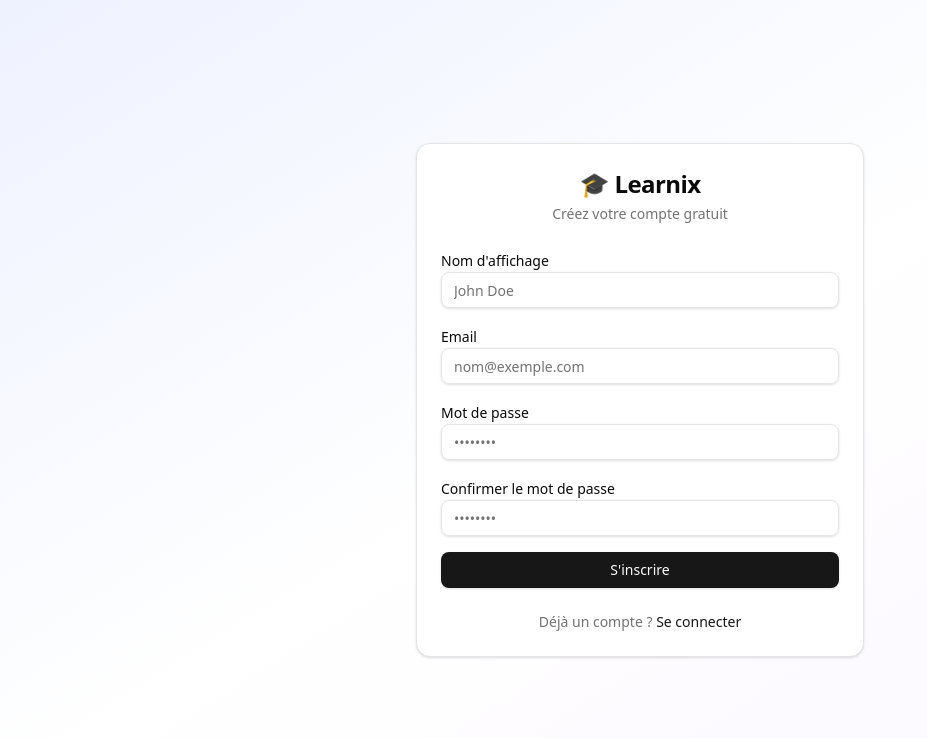
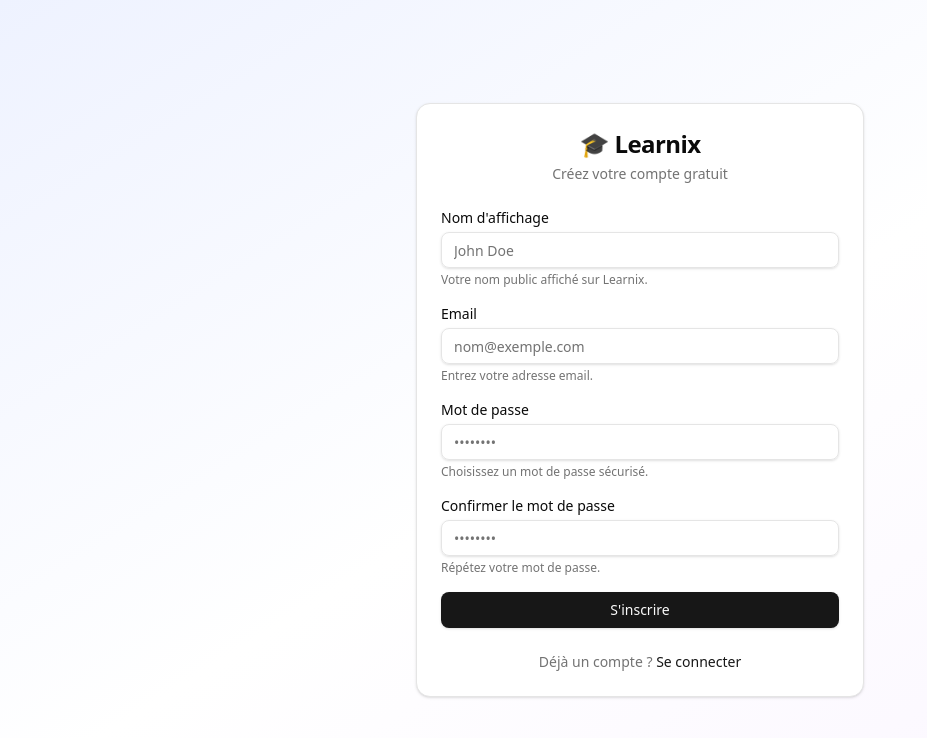
Before and after one commit to Walkberg/Learnix, a React app in the folder frontend/: page /register in a window 1280 px wide. Shown: the top 738 px of the page, without its empty margins (0-927 px from the left). Built offline with nearby package versions, Linux system fonts and the light colour scheme; no server answers; the HTML template or start-up script is replaced by a standard one.

Commit message:
feat: Refactor authentication forms to use Shadcn Field components for improved accessibility and consistency

```diff
--- /dev/null
+++ b/frontend/src/components/ui/field.tsx
@@ -0,0 +1,89 @@
+import * as React from 'react';
+
+export function Field({
+  children,
+  dataInvalid,
+  orientation = 'vertical',
+  ...props
+}: React.HTMLAttributes<HTMLDivElement> & {
+  dataInvalid?: boolean;
+  orientation?: 'vertical' | 'horizontal';
+}) {
+  return (
+    <div
+      data-invalid={dataInvalid ? true : undefined}
+      data-orientation={orientation}
+      className={`flex flex-col gap-1 ${
+        orientation === 'horizontal' ? 'flex-row items-center' : ''
+      }`}
+      {...props}
+    >
+      {children}
+    </div>
+  );
+}
+
+export function FieldLabel({
+  htmlFor,
+  children,
+  ...props
+}: React.LabelHTMLAttributes<HTMLLabelElement>) {
+  return (
+    <label htmlFor={htmlFor} className="text-sm font-medium" {...props}>
+      {children}
+    </label>
+  );
+}
+
+export function FieldDescription({ children, ...props }: React.HTMLAttributes<HTMLDivElement>) {
+  return (
+    <div className="text-xs text-muted-foreground" {...props}>
+      {children}
+    </div>
+  );
+}
+
+export function FieldError({
+  children,
+  errors,
+  ...props
+}: React.HTMLAttributes<HTMLDivElement> & { errors?: any }) {
+  const errorMsg = errors
+    ? Array.isArray(errors)
+      ? errors[0]?.message
+      : errors?.message
+    : children;
+  if (!errorMsg) return null;
+  return (
+    <div className="text-sm text-red-500" {...props}>
+      {errorMsg}
+    </div>
+  );
+}
+
+export function FieldGroup({ children, ...props }: React.HTMLAttributes<HTMLDivElement>) {
+  return (
+    <div className="flex flex-col gap-4" {...props}>
+      {children}
+    </div>
+  );
+}
+
+export function FieldSet({
+  children,
+  ...props
+}: React.FieldsetHTMLAttributes<HTMLFieldSetElement>) {
+  return (
+    <fieldset className="border-none p-0 m-0" {...props}>
+      {children}
+    </fieldset>
+  );
+}
+
+export function FieldLegend({ children, ...props }: React.HTMLAttributes<HTMLLegendElement>) {
+  return (
+    <legend className="text-base font-semibold mb-2" {...props}>
+      {children}
+    </legend>
+  );
+}
--- a/frontend/src/features/auth/pages/LoginPage.tsx
+++ b/frontend/src/features/auth/pages/LoginPage.tsx
@@ -5,6 +5,7 @@ import { loginSchema, type LoginFormData } from '../schema';
 import { useAuth } from '../providers/auth-provider';
 import { Button } from '@/components/ui/button';
 import { Input } from '@/components/ui/input';
+import { Field, FieldLabel, FieldError, FieldDescription, FieldGroup } from '@/components/ui/field';
 import {
   Card,
   CardHeader,
@@ -44,37 +45,37 @@ const LoginPage = () => {
         </CardHeader>
         <CardContent>
           <form onSubmit={handleSubmit(onSubmit)} className="space-y-4">
-            <div className="space-y-2">
-              <label htmlFor="email" className="text-sm font-medium">
-                Email
-              </label>
+            <FieldGroup>
+              <Field data-invalid={!!errors.email}>
+                <FieldLabel htmlFor="email">Email</FieldLabel>
                 <Input
                   id="email"
                   type="email"
                   placeholder="nom@exemple.com"
                   {...register('email')}
+                  aria-invalid={!!errors.email}
                   className={errors.email ? 'border-red-500' : ''}
                 />
-              {errors.email && <p className="text-sm text-red-500">{errors.email.message}</p>}
-            </div>
-
-            <div className="space-y-2">
-              <label htmlFor="password" className="text-sm font-medium">
-                Mot de passe
-              </label>
+                <FieldDescription>Entrez votre adresse email.</FieldDescription>
+                <FieldError errors={errors.email} />
+              </Field>
+              <Field data-invalid={!!errors.password}>
+                <FieldLabel htmlFor="password">Mot de passe</FieldLabel>
                 <Input
                   id="password"
                   type="password"
                   placeholder="••••••••"
                   {...register('password')}
+                  aria-invalid={!!errors.password}
                   className={errors.password ? 'border-red-500' : ''}
                 />
-              {errors.password && <p className="text-sm text-red-500">{errors.password.message}</p>}
-            </div>
-
+                <FieldDescription>Votre mot de passe sécurisé.</FieldDescription>
+                <FieldError errors={errors.password} />
+              </Field>
               <Button type="submit" className="w-full" disabled={isSubmitting}>
                 {isSubmitting ? 'Connexion...' : 'Se connecter'}
               </Button>
+            </FieldGroup>
           </form>
         </CardContent>
         <CardFooter className="flex flex-col space-y-2">
--- a/frontend/src/features/auth/pages/RegisterPage.tsx
+++ b/frontend/src/features/auth/pages/RegisterPage.tsx
@@ -5,6 +5,7 @@ import { registerSchema, type RegisterFormData } from '../schema';
 import { useAuth } from '../providers/auth-provider';
 import { Button } from '@/components/ui/button';
 import { Input } from '@/components/ui/input';
+import { Field, FieldLabel, FieldError, FieldDescription, FieldGroup } from '@/components/ui/field';
 import {
   Card,
   CardHeader,
@@ -44,69 +45,63 @@ const RegisterPage = () => {
         </CardHeader>
         <CardContent>
           <form onSubmit={handleSubmit(onSubmit)} className="space-y-4">
-            <div className="space-y-2">
-              <label htmlFor="displayName" className="text-sm font-medium">
-                Nom d'affichage
-              </label>
+            <FieldGroup>
+              <Field data-invalid={!!errors.displayName}>
+                <FieldLabel htmlFor="displayName">Nom d'affichage</FieldLabel>
                 <Input
                   id="displayName"
                   type="text"
                   placeholder="John Doe"
                   {...register('displayName')}
+                  aria-invalid={!!errors.displayName}
                   className={errors.displayName ? 'border-red-500' : ''}
                 />
-              {errors.displayName && (
-                <p className="text-sm text-red-500">{errors.displayName.message}</p>
-              )}
-            </div>
-
-            <div className="space-y-2">
-              <label htmlFor="email" className="text-sm font-medium">
-                Email
-              </label>
+                <FieldDescription>Votre nom public affiché sur Learnix.</FieldDescription>
+                <FieldError errors={errors.displayName} />
+              </Field>
+              <Field data-invalid={!!errors.email}>
+                <FieldLabel htmlFor="email">Email</FieldLabel>
                 <Input
                   id="email"
                   type="email"
                   placeholder="nom@exemple.com"
                   {...register('email')}
+                  aria-invalid={!!errors.email}
                   className={errors.email ? 'border-red-500' : ''}
                 />
-              {errors.email && <p className="text-sm text-red-500">{errors.email.message}</p>}
-            </div>
-
-            <div className="space-y-2">
-              <label htmlFor="password" className="text-sm font-medium">
-                Mot de passe
-              </label>
+                <FieldDescription>Entrez votre adresse email.</FieldDescription>
+                <FieldError errors={errors.email} />
+              </Field>
+              <Field data-invalid={!!errors.password}>
+                <FieldLabel htmlFor="password">Mot de passe</FieldLabel>
                 <Input
                   id="password"
                   type="password"
                   placeholder="••••••••"
                   {...register('password')}
+                  aria-invalid={!!errors.password}
                   className={errors.password ? 'border-red-500' : ''}
                 />
-              {errors.password && <p className="text-sm text-red-500">{errors.password.message}</p>}
-            </div>
-
-            <div className="space-y-2">
-              <label htmlFor="confirmPassword" className="text-sm font-medium">
-                Confirmer le mot de passe
-              </label>
+                <FieldDescription>Choisissez un mot de passe sécurisé.</FieldDescription>
+                <FieldError errors={errors.password} />
+              </Field>
+              <Field data-invalid={!!errors.confirmPassword}>
+                <FieldLabel htmlFor="confirmPassword">Confirmer le mot de passe</FieldLabel>
                 <Input
                   id="confirmPassword"
                   type="password"
                   placeholder="••••••••"
                   {...register('confirmPassword')}
+                  aria-invalid={!!errors.confirmPassword}
                   className={errors.confirmPassword ? 'border-red-500' : ''}
                 />
-              {errors.confirmPassword && (
-                <p className="text-sm text-red-500">{errors.confirmPassword.message}</p>
-              )}
-            </div>
-
+                <FieldDescription>Répétez votre mot de passe.</FieldDescription>
+                <FieldError errors={errors.confirmPassword} />
+              </Field>
               <Button type="submit" className="w-full" disabled={isSubmitting}>
                 {isSubmitting ? 'Inscription...' : "S'inscrire"}
               </Button>
+            </FieldGroup>
           </form>
         </CardContent>
         <CardFooter className="flex flex-col space-y-2">
```
Also changed, not shown: 1 other file (tests, documents, lock files or other folders). Lines whose indentation alone changed are shown as unchanged.
